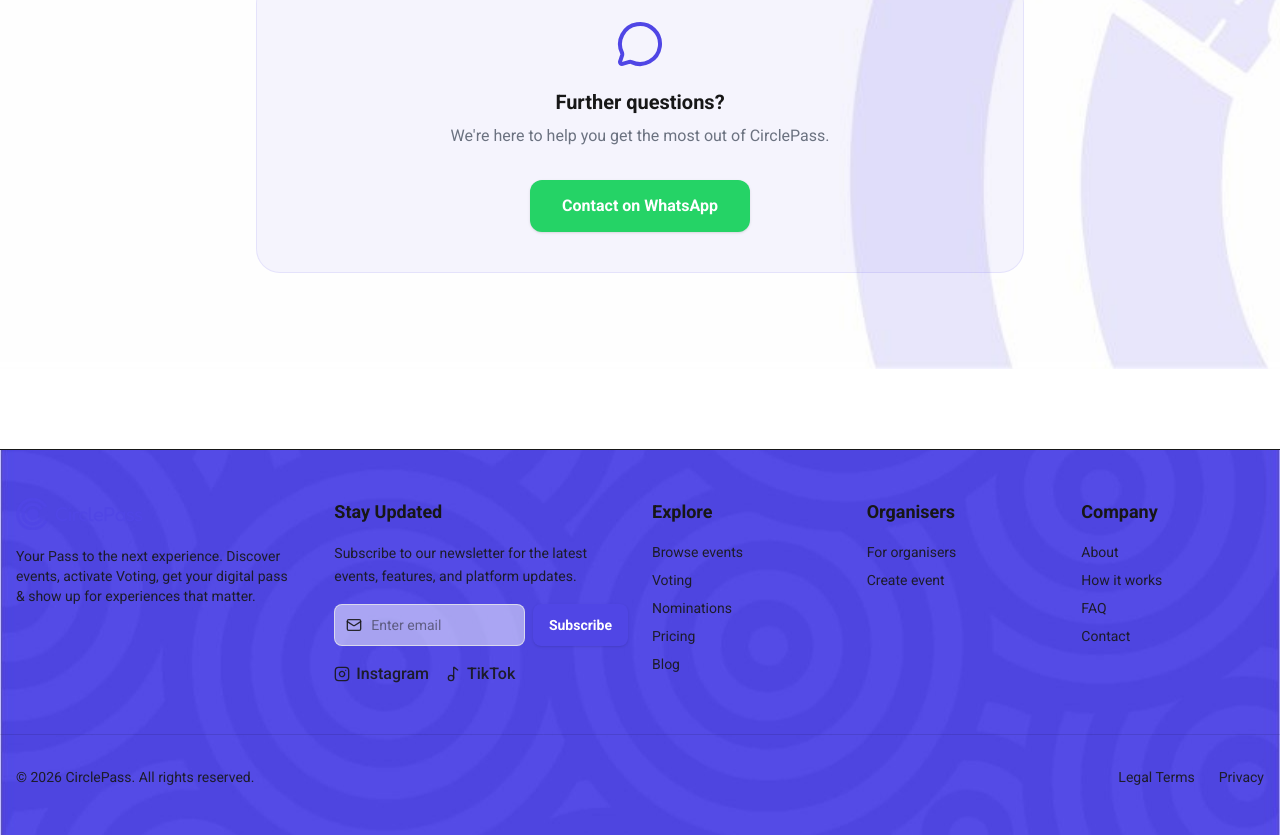
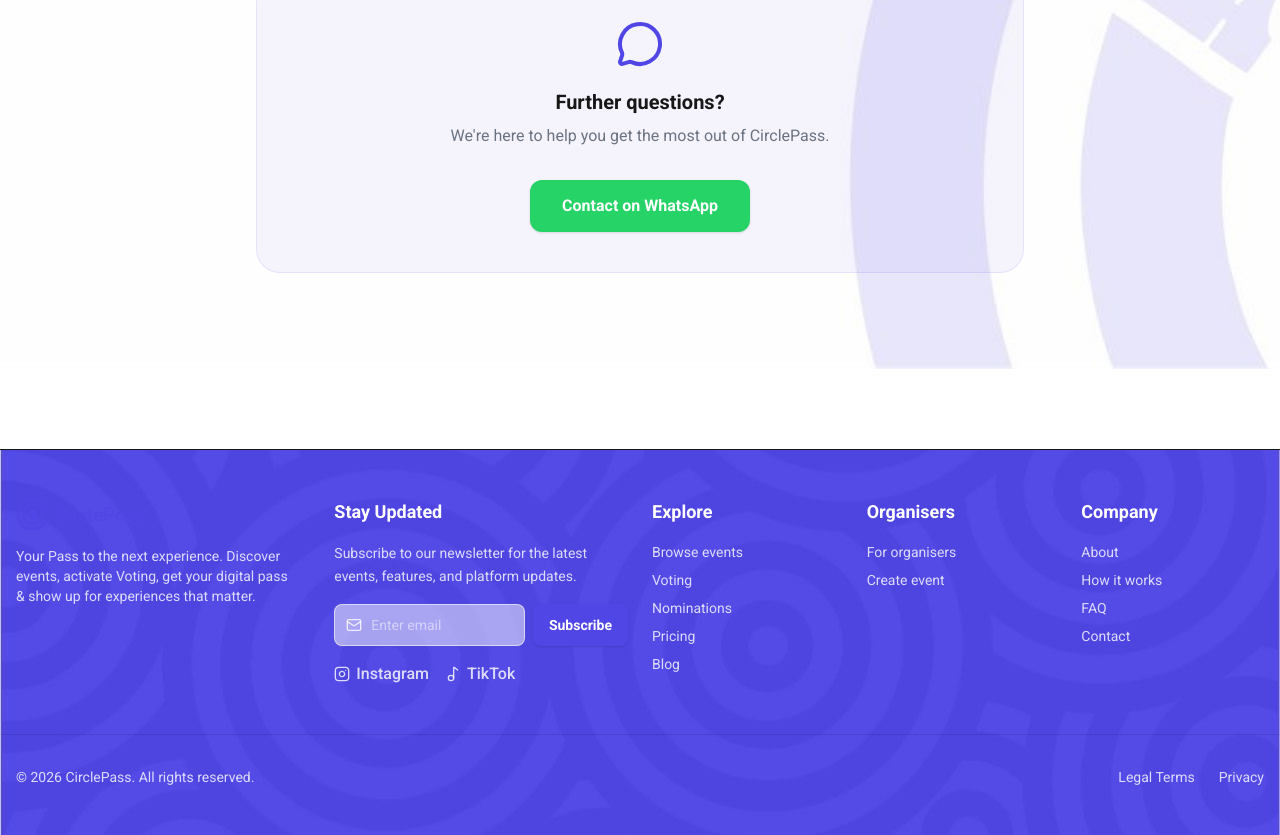
Before and after one commit to omoluabi44/circle_pass, a Next.js app: page / in a window 1280 px wide. Shown: the part 7891-8726 px from the top of the page. Built offline with nearby package versions, Linux system fonts and the light colour scheme; no server answers.

Commit message:
style: Force footer text to pure white as explicitly requested by the user

```diff
--- a/src/components/layout/Footer.tsx
+++ b/src/components/layout/Footer.tsx
@@ -37,7 +37,7 @@ export function Footer() {
           <div className="lg:col-span-6 flex flex-col lg:flex-row gap-4 lg:gap-6">
             <div className="lg:w-1/2 space-y-0 lg:space-y-4 pr-0 lg:pr-4">
               <Logo className="flex items-center space-x-2" />
-              <p className="text-foreground/90 text-sm max-w-xs hidden lg:block mt-4">
+              <p className="text-white/80 text-sm max-w-xs hidden lg:block mt-4">
                 Your Pass to the next experience. Discover events, activate Voting, get your digital pass & show up for experiences that matter.
               </p>
             </div>
@@ -45,10 +45,10 @@ export function Footer() {
             <div className="lg:w-1/2 flex flex-col gap-4 mt-2 lg:mt-0">
               <FooterNewsletter />
               <div className="flex gap-4">
-                <Link href="https://www.instagram.com/circle.pass?stkn=MW1kMzhucnZ5enN1aQ==" target="_blank" rel="noopener noreferrer" className="text-foreground/90 hover:text-primary transition-colors flex items-center gap-1.5 font-medium">
+                <Link href="https://www.instagram.com/circle.pass?stkn=MW1kMzhucnZ5enN1aQ==" target="_blank" rel="noopener noreferrer" className="text-white/80 hover:text-primary transition-colors flex items-center gap-1.5 font-medium">
                   <InstagramIcon className="w-4 h-4" /> Instagram
                 </Link>
-                <Link href="https://www.tiktok.com/@circle.pass?_r=1&_t=ZS-99xQ4N6hnPO" target="_blank" rel="noopener noreferrer" className="text-foreground/90 hover:text-primary transition-colors flex items-center gap-1.5 font-medium">
+                <Link href="https://www.tiktok.com/@circle.pass?_r=1&_t=ZS-99xQ4N6hnPO" target="_blank" rel="noopener noreferrer" className="text-white/80 hover:text-primary transition-colors flex items-center gap-1.5 font-medium">
                   <Music2 className="w-4 h-4" /> TikTok
                 </Link>
               </div>
@@ -57,8 +57,8 @@ export function Footer() {
 
           <div className="lg:col-span-6 grid grid-cols-3 gap-2 sm:gap-4 md:gap-8 mt-4 lg:mt-0">
             <div className="space-y-3 md:space-y-4">
-              <h4 className="font-semibold text-[13px] sm:text-base md:text-lg text-foreground">Explore</h4>
-              <ul className="space-y-2 text-[11px] sm:text-xs md:text-sm text-foreground/90">
+              <h4 className="font-semibold text-[13px] sm:text-base md:text-lg text-white">Explore</h4>
+              <ul className="space-y-2 text-[11px] sm:text-xs md:text-sm text-white/80">
                 <li><Link href="/events" className="hover:text-primary transition-colors">Browse events</Link></li>
                 <li><Link href="/coming-soon" className="hover:text-primary transition-colors">Voting</Link></li>
                 <li><Link href="/coming-soon" className="hover:text-primary transition-colors">Nominations</Link></li>
@@ -68,16 +68,16 @@ export function Footer() {
             </div>
 
             <div className="space-y-3 md:space-y-4">
-              <h4 className="font-semibold text-[13px] sm:text-base md:text-lg text-foreground">Organisers</h4>
-              <ul className="space-y-2 text-[11px] sm:text-xs md:text-sm text-foreground/90">
+              <h4 className="font-semibold text-[13px] sm:text-base md:text-lg text-white">Organisers</h4>
+              <ul className="space-y-2 text-[11px] sm:text-xs md:text-sm text-white/80">
                 <li><Link href="/organizer" className="hover:text-primary transition-colors">For organisers</Link></li>
                 <li><Link href="/organizer/events/create" className="hover:text-primary transition-colors">Create event</Link></li>
               </ul>
             </div>
 
             <div className="space-y-3 md:space-y-4">
-              <h4 className="font-semibold text-[13px] sm:text-base md:text-lg text-foreground">Company</h4>
-              <ul className="space-y-2 text-[11px] sm:text-xs md:text-sm text-foreground/90">
+              <h4 className="font-semibold text-[13px] sm:text-base md:text-lg text-white">Company</h4>
+              <ul className="space-y-2 text-[11px] sm:text-xs md:text-sm text-white/80">
                 <li><Link href="/about" className="hover:text-primary transition-colors">About</Link></li>
                 <li><Link href="/how-it-works" className="hover:text-primary transition-colors">How it works</Link></li>
                 <li><Link href="/#faq" className="hover:text-primary transition-colors">FAQ</Link></li>
@@ -86,7 +86,7 @@ export function Footer() {
             </div>
           </div>
         </div>
-        <div className="container mx-auto px-4 mt-12 pt-8 border-t border-black/10 text-sm text-foreground/90 text-center flex flex-col md:flex-row justify-between items-center gap-4">
+        <div className="container mx-auto px-4 mt-12 pt-8 border-t border-black/10 text-sm text-white/80 text-center flex flex-col md:flex-row justify-between items-center gap-4">
           <p>&copy; {new Date().getFullYear()} CirclePass. All rights reserved.</p>
           <div className="flex gap-6">
             <Link href="#" className="hover:text-primary transition-colors">Legal Terms</Link>
--- a/src/components/layout/FooterNewsletter.tsx
+++ b/src/components/layout/FooterNewsletter.tsx
@@ -43,8 +43,8 @@ export function FooterNewsletter() {
 
   return (
     <div className="space-y-4">
-      <h4 className="font-semibold text-[13px] sm:text-base md:text-lg text-foreground">Stay Updated</h4>
-      <p className="text-[11px] sm:text-xs md:text-sm text-foreground/90 leading-relaxed">
+      <h4 className="font-semibold text-[13px] sm:text-base md:text-lg text-white">Stay Updated</h4>
+      <p className="text-[11px] sm:text-xs md:text-sm text-white/80 leading-relaxed">
         Subscribe to our newsletter for the latest events, features, and platform updates.
       </p>
 
@@ -56,13 +56,13 @@ export function FooterNewsletter() {
       ) : (
         <form onSubmit={handleSubmit} className="flex gap-2 w-full">
           <div className="relative flex-1 min-w-0">
-            <Mail className="absolute left-3 top-1/2 -translate-y-1/2 w-4 h-4 text-foreground/90" />
+            <Mail className="absolute left-3 top-1/2 -translate-y-1/2 w-4 h-4 text-white/80" />
             <input
               type="email"
               value={email}
               onChange={(e) => setEmail(e.target.value)}
               placeholder="Enter email"
-              className="w-full bg-background/50 border border-border/80 rounded-lg pl-9 pr-3 py-2.5 text-sm focus:outline-none focus:ring-2 focus:ring-primary/50 text-foreground"
+              className="w-full bg-background/50 border border-border/80 rounded-lg pl-9 pr-3 py-2.5 text-sm focus:outline-none focus:ring-2 focus:ring-primary/50 text-white"
               required
               disabled={status === "loading"}
             />
```
Also changed, not shown: 2 other files (tests, documents, lock files or other folders).
